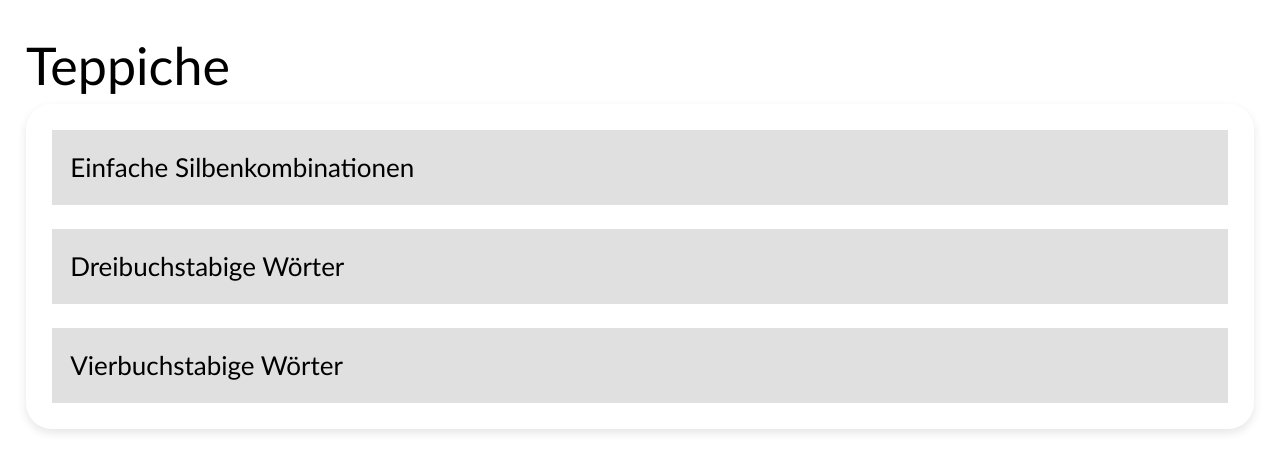
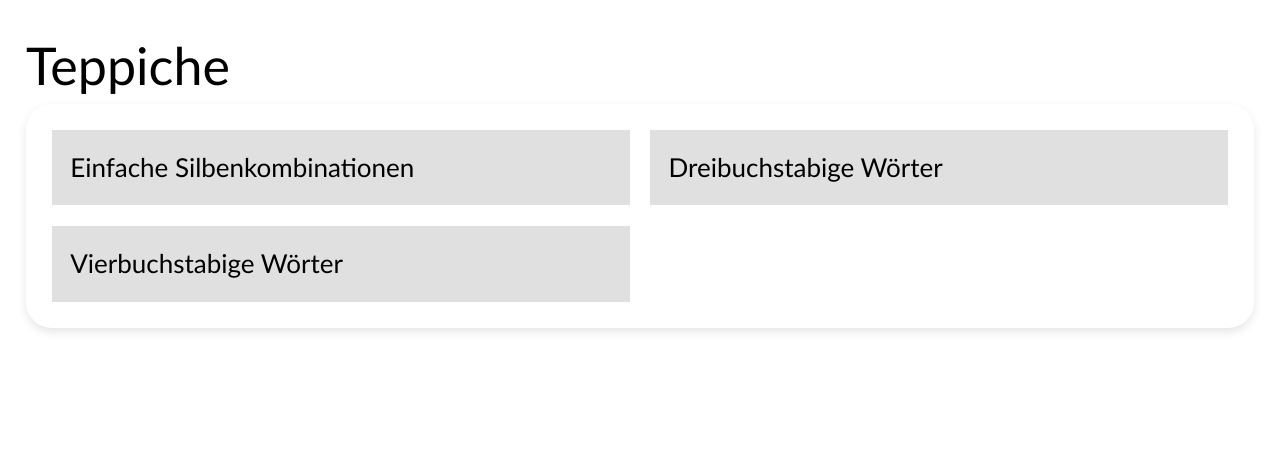
Before and after one commit to seriousManual/leseteppich, a Svelte app: page / in a window 1280 px wide. Shown: the top 472 px of the page. Built offline with nearby package versions, Linux system fonts and the light colour scheme.

Commit message:
confetti

```diff
--- a/package.json
+++ b/package.json
@@ -17,5 +17,8 @@
     "tslib": "^2.6.3",
     "typescript": "^5.5.3",
     "vite": "^5.4.1"
+  },
+  "dependencies": {
+    "svelte-confetti-explosion": "^0.4.0"
   }
 }
--- a/src/Teppich.svelte
+++ b/src/Teppich.svelte
@@ -1,9 +1,13 @@
 <script lang='ts'>
+    import { tick } from "svelte";
     import type { TeppichData } from "./lib/data";
     import { shuffle } from "./lib/util";
 
+    import { ConfettiExplosion } from 'svelte-confetti-explosion'
+
     const { teppich, back }: { teppich: TeppichData, back: () => void } = $props()
 
+    let showConfetti = $state(false)
     let phrases = $state(shuffle(teppich.phrases))
     let availableForMarks = $state(teppich.phrases)
     let marked = $state<string | undefined>(undefined)
@@ -13,15 +17,19 @@
         marked = undefined
     }
 
-    function mark(){
+    async function mark(){
         const newMark = availableForMarks[Math.floor(Math.random() * availableForMarks.length)]
         availableForMarks = availableForMarks.filter(mark => mark !== newMark)
         marked = newMark
 
         if (availableForMarks.length === 0) {
-            console.log("alle geschafft!")
             availableForMarks = phrases
             marked = undefined
+            showConfetti = true
+
+            setTimeout(() => {
+                showConfetti = false
+            }, 3000)
         }
     }
 </script>
@@ -30,9 +38,15 @@
     <h1>{teppich.title}</h1>
 
     <div class="buttons">
-        <button onclick={back}>Zurueck</button>
+        <button onclick={back}>Zurück</button>
         <button onclick={shufflePhrases}>Mischen</button>
     </div>
+
+    {#if showConfetti}
+        <div class="conf">
+            <ConfettiExplosion duration={3000} stageHeight={400} stageWidth={600} />
+        </div>
+    {/if}
 
     <div class='box entries' style="">
         {#each phrases as phrase}
@@ -42,7 +56,7 @@
 
     <button class="full" onclick={mark}>
         {#if marked}
-            Naechster ({phrases.length - availableForMarks.length} von {phrases.length} geschafft)
+            Nächster ({phrases.length - availableForMarks.length} von {phrases.length} geschafft)
         {:else}
             Start
         {/if}
@@ -58,6 +72,12 @@
         .buttons {
             margin-bottom: 1rem;
         }
+    }
+
+    .conf {
+        border: 1px solid red;
+        width: 10px;
+        margin: 0 auto;
     }
 
     .entries {
@@ -100,5 +120,6 @@
 
     .entries div.marked {
         background-color: yellow;
+        box-shadow: 0px 0px 2rem 0px #B0B0B0;
     }
 </style>
--- a/src/Teppiche.svelte
+++ b/src/Teppiche.svelte
@@ -1,6 +1,5 @@
 <script lang="ts">
     import type { TeppichData } from "./lib/data";
-    import Teppich from "./Teppich.svelte";
 
     interface Props {
         teppichs: TeppichData[]
@@ -15,21 +14,33 @@
 <div class='box'>
     <ul>
         {#each teppichs as teppich, i}
-                <li onclick={() => onTeppichSelect(i)}>
-                    {teppich.title}
-                </li>
+            <li onclick={() => onTeppichSelect(i)}>
+                {teppich.title}
+            </li>
         {/each}
     </ul>
 </div>
 
 <style>
+    ul {
+        display: grid;
+        grid-template-columns: repeat(auto-fill, minmax(15rem, 1fr));
+        gap: 0.8rem;
+        height: 100%;
+        width: 100%;
+    }
+
+    @media (min-width: 600px) {
+        .entries {
+            grid-template-columns: repeat(auto-fill, minmax(100%, 1fr));
+        }
+    }
+
     li {
         padding: 0.7rem;
         background-color: rgb(224, 224, 224);
-        margin-bottom: 0.9rem;
-        /* border: 1px solid #ccc; */
-        border-radius: 0; /* No rounded corners for items */
         cursor: pointer;
+        width: 100%;
     }
 
     li:last-child {
```
Also changed, not shown: 1 other file (tests, documents, lock files or other folders).
